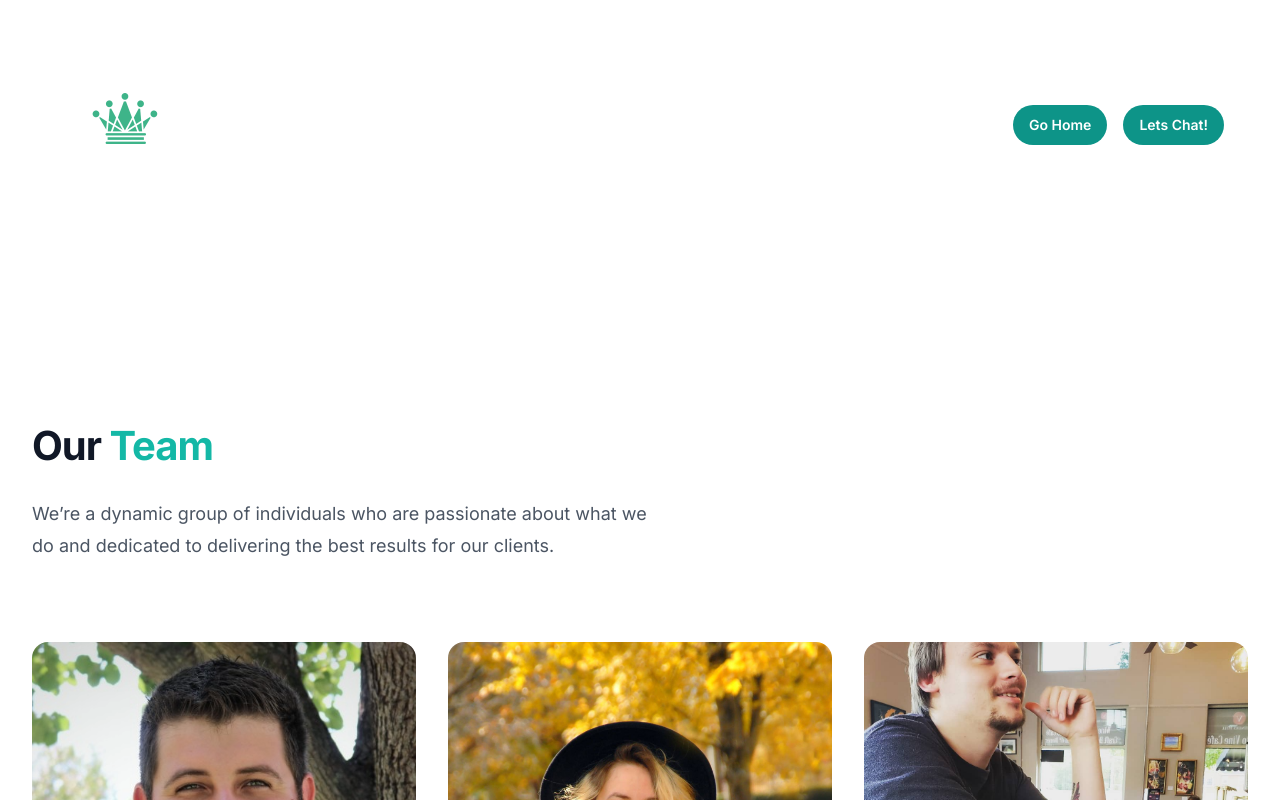
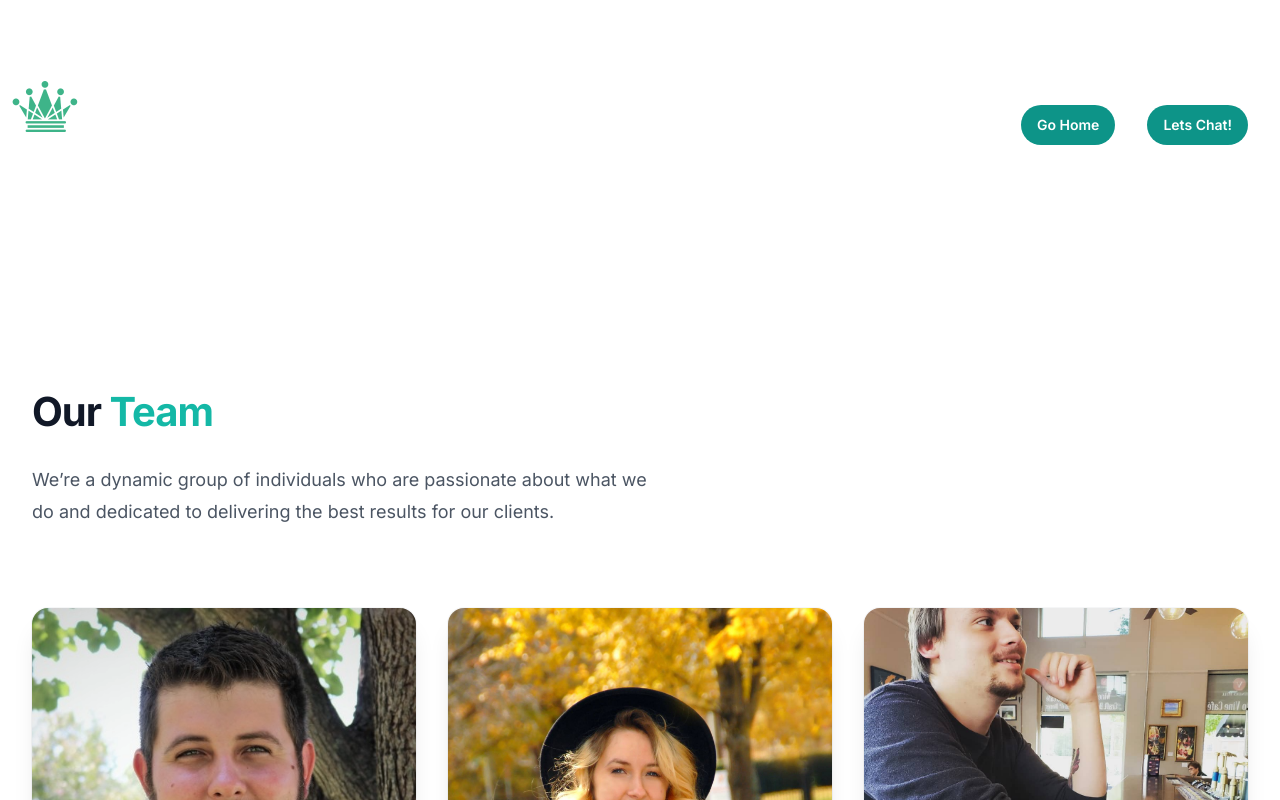
Before and after one commit to Sergemoraru/MintedCrown, a Next.js app: page /meetTheTeam in a window 1280 px wide. Shown: the top 800 px of the page. Built offline with nearby package versions, Linux system fonts and the light colour scheme.

Commit message:
adjusted contact page, fixed cta button

```diff
--- a/src/app/contact/page.jsx
+++ b/src/app/contact/page.jsx
@@ -26,7 +26,21 @@ export default function Contact() {
           aria-hidden="true"
         >
           <div
-            className="relative left-1/2 -z-10 aspect-[1155/678] w-[36.125rem] max-w-none -translate-x-1/2 rotate-[30deg] bg-gradient-to-tr from-[#f8ff98] to-[#98ff98] opacity-30 sm:left-[calc(50%-40rem)] sm:w-[72.1875rem]"
+            className="relative left-1/2 -z-10 aspect-[1155/678] w-[36.125rem] max-w-none -translate-x-1/2 rotate-[30deg] bg-gradient-to-tr from-[#97f6db] to-[#8af7b4] opacity-30 sm:left-[calc(50%-40rem)] sm:w-[72.1875rem]"
+            style={{
+              clipPath:
+                'polygon(74.1% 44.1%, 100% 61.6%, 97.5% 26.9%, 85.5% 0.1%, 80.7% 2%, 72.5% 32.5%, 60.2% 62.4%, 52.4% 68.1%, 47.5% 58.3%, 45.2% 34.5%, 27.5% 76.7%, 0.1% 64.9%, 17.9% 100%, 27.6% 76.8%, 76.1% 97.7%, 74.1% 44.1%)',
+            }}
+          />
+          <div
+            className="relative right-1/2 -z-10 aspect-[1155/678] w-[50.125rem] max-w-none  rotate-[170deg] bg-gradient-to-br from-[#97f6db] to-[#8af7b4] opacity-30 sm:left-[calc(50%-40rem)] sm:w-[72.1875rem]"
+            style={{
+              clipPath:
+                'polygon(74.1% 44.1%, 100% 61.6%, 97.5% 26.9%, 85.5% 0.1%, 80.7% 2%, 72.5% 32.5%, 60.2% 62.4%, 52.4% 68.1%, 47.5% 58.3%, 45.2% 34.5%, 27.5% 76.7%, 0.1% 64.9%, 17.9% 100%, 27.6% 76.8%, 76.1% 97.7%, 74.1% 44.1%)',
+            }}
+          />
+          <div
+            className="relative right-1/2 -z-10 aspect-[1155/678] w-[50.125rem] max-w-none  rotate-[120deg] bg-gradient-to-br from-[#97f6db] to-[#8af7b4] opacity-30 sm:left-[calc(50%-40rem)] sm:w-[72.1875rem]"
             style={{
               clipPath:
                 'polygon(74.1% 44.1%, 100% 61.6%, 97.5% 26.9%, 85.5% 0.1%, 80.7% 2%, 72.5% 32.5%, 60.2% 62.4%, 52.4% 68.1%, 47.5% 58.3%, 45.2% 34.5%, 27.5% 76.7%, 0.1% 64.9%, 17.9% 100%, 27.6% 76.8%, 76.1% 97.7%, 74.1% 44.1%)',
@@ -192,12 +206,11 @@ export default function Contact() {
                 <Link
                   href=""
                   className="font-semibold text-teal-600"
-                  onClick={""}
+                  onClick={''}
                 >
                   privacy&nbsp;policy
                 </Link>
                 .
-
               </Switch.Label>
             </Switch.Group>
           </div>
@@ -212,7 +225,6 @@ export default function Contact() {
         </form>
       </div>
       <Footer />
-
     </div>
   )
 }
--- a/src/app/mcm-services/strategyAndAdvisory/page.jsx
+++ b/src/app/mcm-services/strategyAndAdvisory/page.jsx
@@ -10,7 +10,9 @@ export default function StrategyAndAdvisory() {
   return (
     <div className="relative isolate overflow-hidden bg-white px-6 py-24 sm:py-32 lg:overflow-visible lg:px-0">
       <div className="absolute inset-0 -z-10 overflow-hidden">
+        <div className='pt-12'>
           <Header2 />
+        </div>
         <svg
           className="absolute left-[max(50%,25rem)] top-0 h-[64rem] w-[128rem] -translate-x-1/2 stroke-emerald-200 [mask-image:radial-gradient(64rem_64rem_at_top,white,transparent)]"
           aria-hidden="true"
@@ -68,46 +70,48 @@ export default function StrategyAndAdvisory() {
           <div className="lg:pr-4">
             <div className="max-w-xl text-base leading-7 text-slate-600 lg:max-w-lg">
               <h2 className="mt-16 text-2xl font-bold tracking-tight text-gray-900">
-                  Charting Your Unique Path to Success
+                Charting Your Unique Path to{' '}
+                <span className="text-teal-500">Success</span>
               </h2>
               <p className="mt-6">
                 In the ever-evolving world of marketing, finding your way can
                 feel like a magical adventure. That's where Minted Crown
-                  Marketing steps in as your trusty guide. Our seasoned
-                  marketing wizards don't just follow trends; they set them.
+                Marketing steps in as your trusty guide. Our seasoned marketing
+                wizards don't just follow trends; they set them.
               </p>
               <h2 className="mt-16 text-2xl font-bold tracking-tight text-gray-900">
-                  Unearthing Opportunities and Challenges
+                <span className="text-teal-500">Unearthing</span> Opportunities
+                and Challenges
               </h2>
               <p className="mt-6">
                 We kickstart the journey by delving deep into the labyrinth of
-                  your industry, uncovering opportunities and challenges that
-                  may be hidden from plain sight. Armed with insights, we craft
-                  a custom marketing roadmap, a treasure map if you will,
-                  charting a course to your brand's prosperity.
+                your industry, uncovering opportunities and challenges that may
+                be hidden from plain sight. Armed with insights, we craft a
+                custom marketing roadmap, a treasure map if you will, charting a
+                course to your brand's prosperity.
               </p>
               <h2 className="mt-16 text-2xl font-bold tracking-tight text-gray-900">
-                  Shining the Spotlight on Uniqueness
+                Shining the <span className="text-teal-500">Spotlight</span> on
+                Uniqueness
               </h2>
               <p className="mt-6">
-                  What truly sets us apart is our knack for unearthing your
-                  unique selling points and advising on the perfect positioning
-                  to captivate your audience. We sprinkle a dash of quirkiness
-                  into every strategy, ensuring your brand stands out like a
-                  sparkling gem in a sea of stones.
+                What truly sets us apart is our knack for unearthing your unique
+                selling points and advising on the perfect positioning to
+                captivate your audience. We sprinkle a dash of quirkiness into
+                every strategy, ensuring your brand stands out like a sparkling
+                gem in a sea of stones.
               </p>
               <h2 className="mt-16 text-2xl font-bold tracking-tight text-gray-900">
-                  Steering Through Marketing's Ever-Changing Terrain
+                Steering Through Marketing's <span className='text-teal-500'>Ever-Changing</span> Terrain
               </h2>
               <p className="mt-6">
-                  But the adventure doesn't stop there. With our ongoing
-                  support, we monitor your marketing performance, analyzing
-                  every twist and turn to optimize your path to success. We
-                  adjust the sails when needed, making sure you stay on course
-                  and reach your destination in style. Join us on this marketing
-                  odyssey, and together, we'll conquer the maze, unlocking your
-                  brand's full potential. The crown of success awaits – let's
-                  seize it!
+                But the adventure doesn't stop there. With our ongoing support,
+                we monitor your marketing performance, analyzing every twist and
+                turn to optimize your path to success. We adjust the sails when
+                needed, making sure you stay on course and reach your
+                destination in style. Join us on this marketing odyssey, and
+                together, we'll conquer the maze, unlocking your brand's full
+                potential. The crown of success awaits – let's seize it!
               </p>
             </div>
           </div>
--- a/src/app/meetTheTeam/page.jsx
+++ b/src/app/meetTheTeam/page.jsx
@@ -6,9 +6,7 @@ import Image from 'next/image'
 import Serge from '@/images/team/1569181399415.png'
 import Elizabeth from '@/images/team/elizabeth.jpeg'
 import Jacob from '@/images/team/jacob.jpeg'
-import Logo from '@/components/Logo'
-import LetsChatButton from '@/components/LetsChatButton'
-import GoHome from '@/components/GoHome'
+import { Header2 } from '@/components/Header2'
 
 
 const people = [
@@ -40,18 +38,14 @@ const people = [
 export default function Team() {
   return (
     <div>
-      <div className='relative'>
-        <div className='flex justify-between items-center pr-14 -mt-10'>
-          <div className='pt-20'>
-            <Logo />
+      <div className="relative isolate overflow-hidden bg-white px-6 py-5 sm:py-32 lg:overflow-visible lg:px-0">
+        <div className="absolute -inset-0 -z-10 overflow-hidden">
+          <div className='relative'>
+            <Header2 />
           </div>
-            <div className='flex gap-4'>
-              <GoHome />
-              <LetsChatButton/>
-            </div>
         </div>
       </div>
-      <div className="bg-white py-24 sm:py-32">
+      <div className="pb-12 sm:py-32">
         <div className="mx-auto my-0 max-w-7xl px-6 lg:px-8">
           <div className="mx-auto max-w-2xl lg:mx-0">
             <h2 className="text-3xl font-bold tracking-tight text-gray-900 sm:text-4xl">
@@ -70,7 +64,7 @@ export default function Team() {
             {people.map((person) => (
               <li key={person.name}>
                 <Image
-                  className="w-full rounded-2xl object-cover"
+                  className="w-full rounded-2xl object-cover shadow-xl ring-1 ring-gray-400/10"
                   src={person.imgUrl}
                   height={100}
                   width={100}
--- a/src/components/CallToAction.jsx
+++ b/src/components/CallToAction.jsx
@@ -1,8 +1,6 @@
-import Image from 'next/image'
-
+// Note: Call to action section
 import { Button } from '@/components/Button'
 import { Container } from '@/components/Container'
-import backgroundImage from '@/images/background-call-to-action.jpg'
 
 export function CallToAction() {
   return (
@@ -18,7 +16,7 @@ export function CallToAction() {
           <p className="mt-4 text-lg tracking-tight text-teal-600">
             Ready to Ascend to Marketing Greatness? Step into the Realm of Minted Crown! 🚀👑✨
           </p>
-          <Button href="/register" color="blue" className="mt-10">
+          <Button href="/contact" color="blue" className="mt-10">
             Contact us
           </Button>
         </div>
--- a/src/components/Header2.jsx
+++ b/src/components/Header2.jsx
@@ -90,8 +90,8 @@ export function Header2() {
   return (
     <header>
       <Container>
-        <nav className="relative bottom-20 z-50 flex justify-between">
-          <div className="flex items-center lg:gap-x-24 md:gap-x-12">
+        <nav className="relative z-50 flex justify-between">
+          <div className="flex items-center md:gap-x-12 lg:gap-x-24">
             <Link
               href="/"
               aria-label="Home"
@@ -101,6 +101,11 @@ export function Header2() {
             </Link>
           </div>
           <div className="flex items-center gap-x-5 md:gap-x-8">
+            <Button href="/" color="blue">
+              <span>
+                Go <span className="hidden lg:inline">Home</span>
+              </span>
+            </Button>
             <Button href="/contact" color="blue">
               <span>
                 Lets <span className="hidden lg:inline">Chat!</span>
```
Lines whose indentation alone changed are shown as unchanged.
